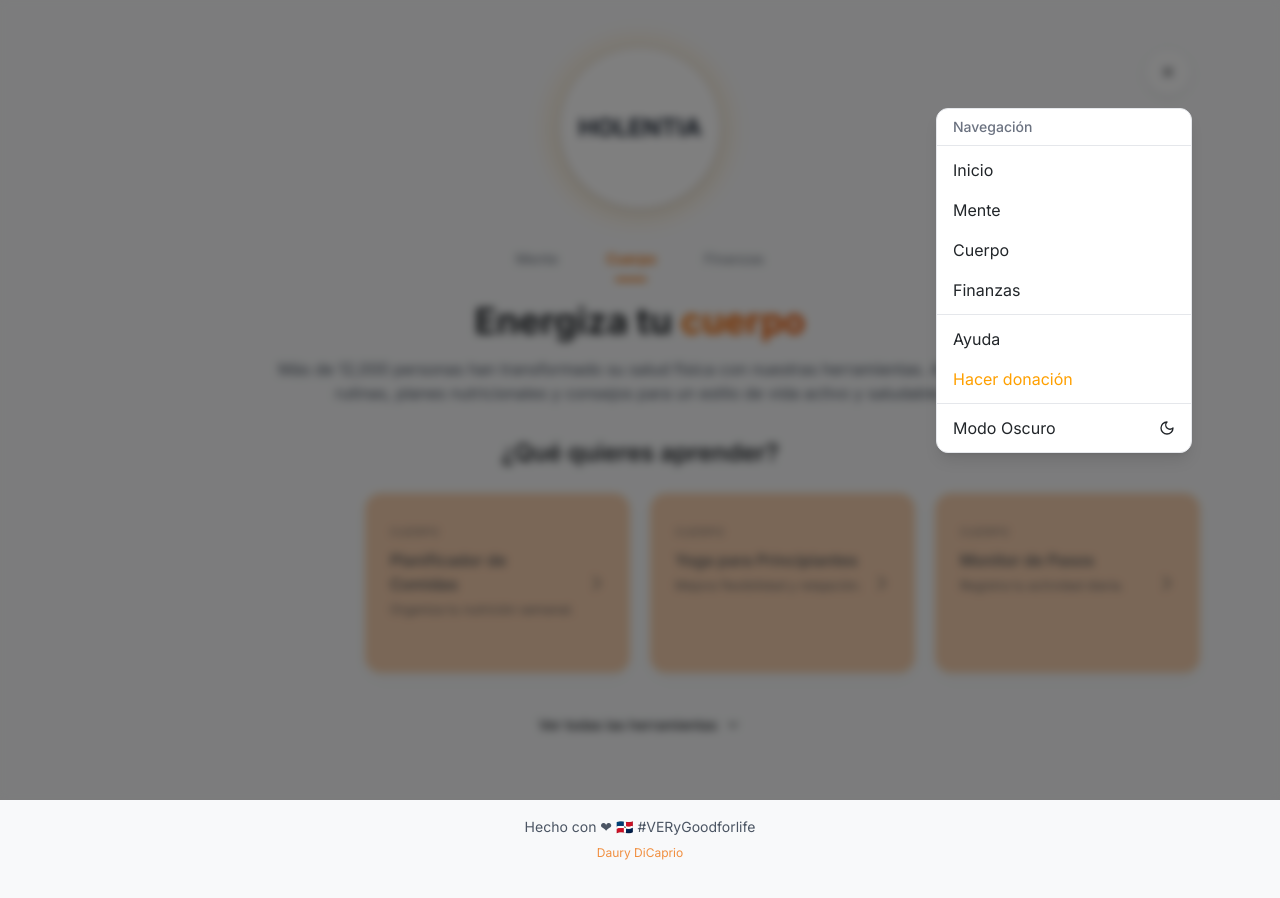
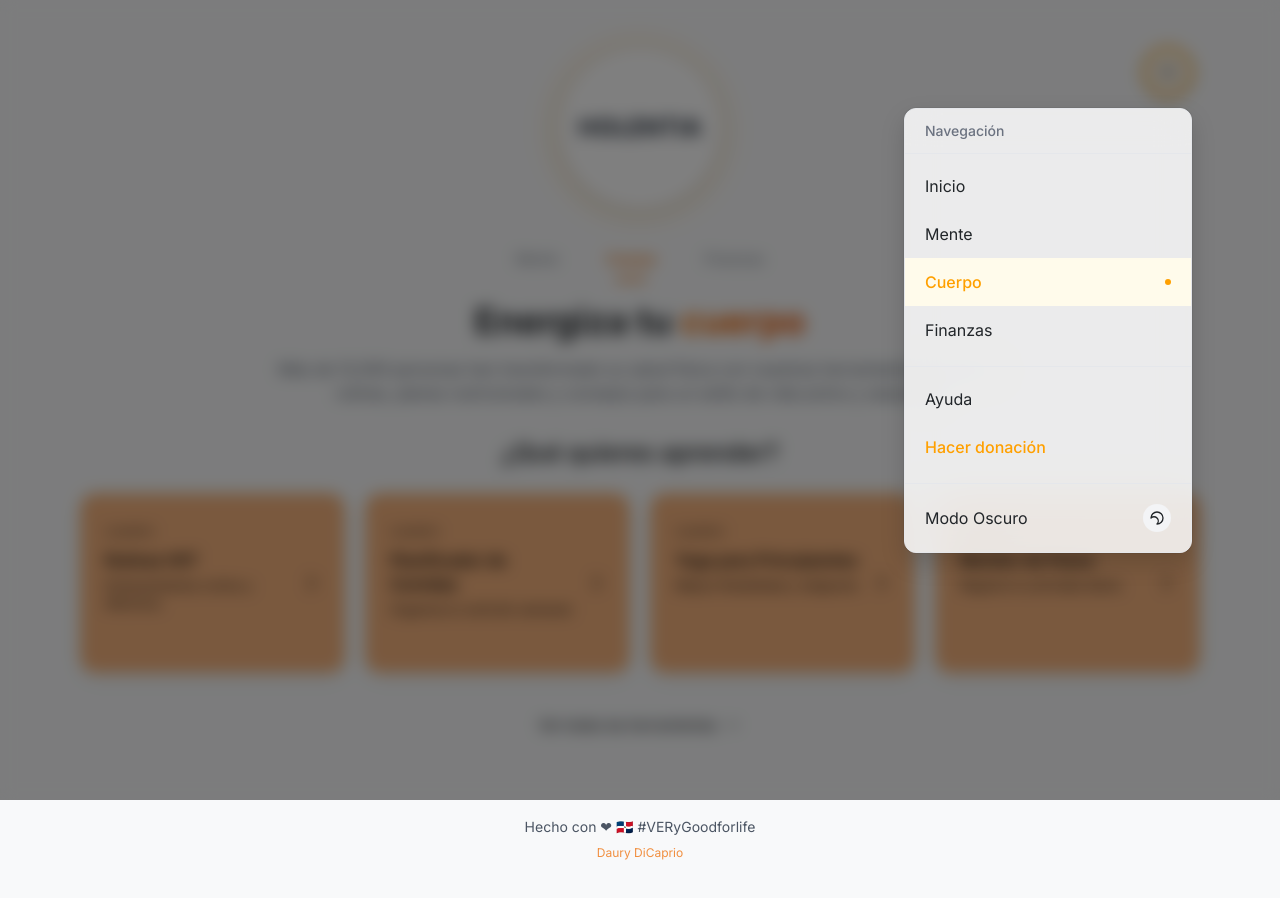
Before and after one commit to daurydicaprio/holentia-app, a Next.js app: page /cuerpo in a window 1280 px wide. Both pictures are taken after a click on the button "Abrir menú". Shown: the top 898 px of the page. Built offline with nearby package versions, Linux system fonts and the light colour scheme.

Commit message:
feat: enhance MainMenuButton animations
Add smoother transitions, tactile feedback, and visual effects.

Co-authored-by: Daury DiCaprio <67611334+daurydicaprio@users.noreply.github.com>

```diff
--- a/app/globals.css
+++ b/app/globals.css
@@ -475,4 +475,21 @@
   .main-menu-backdrop {
     z-index: 1999 !important;
   }
+
+  /* Añadir animación de ripple para el botón de menú */
+  @keyframes ripple {
+    0% {
+      transform: scale(0);
+      opacity: 0.7;
+    }
+    100% {
+      transform: scale(1);
+      opacity: 0;
+    }
+  }
+
+  .animate-ripple {
+    animation: ripple 0.7s ease-out forwards;
+    transform-origin: center;
+  }
 }
--- a/components/common/main-menu-button/main-menu-button.tsx
+++ b/components/common/main-menu-button/main-menu-button.tsx
@@ -1,4 +1,6 @@
 "use client"
+
+import type React from "react"
 
 import { useState, useEffect, useRef } from "react"
 import Link from "next/link"
@@ -8,6 +10,7 @@ import { Button } from "@/components/ui/button"
 import { Moon, Sun } from "lucide-react"
 import { usePathname } from "next/navigation"
 import { useHapticFeedback } from "@/hooks/use-haptic-feedback"
+import { motion, AnimatePresence } from "framer-motion"
 
 export default function MainMenuButton() {
   const [isMenuOpen, setIsMenuOpen] = useState(false)
@@ -16,6 +19,9 @@ export default function MainMenuButton() {
   const [mounted, setMounted] = useState(false)
   const { triggerHapticFeedback } = useHapticFeedback()
   const menuRef = useRef(null)
+  // Añadir estado para el efecto ripple
+  const [ripple, setRipple] = useState({ active: false, x: 0, y: 0 })
+  const buttonRef = useRef<HTMLButtonElement>(null)
 
   useEffect(() => {
     setMounted(true)
@@ -29,28 +35,46 @@ export default function MainMenuButton() {
   let donationTextColor = "#3B82F6" // Color azul por defecto
   let buttonAccentColor = "#3B82F6" // Color azul por defecto
   let buttonHoverBgColor = "rgba(59, 130, 246, 0.1)" // Color de fondo hover azul
+  let activeMenuItemBg = "rgba(59, 130, 246, 0.1)" // Color de fondo para ítem activo
 
   if (section === "mente") {
     donationTextColor = "#1976d2" // Color mente
     buttonAccentColor = "#1976d2" // Color mente
     buttonHoverBgColor = "rgba(25, 118, 210, 0.1)" // Color de fondo hover mente
+    activeMenuItemBg = "rgba(25, 118, 210, 0.15)" // Color de fondo para ítem activo
   } else if (section === "cuerpo") {
     donationTextColor = "#ffa000" // Color cuerpo
     buttonAccentColor = "#ffa000" // Color cuerpo
     buttonHoverBgColor = "rgba(255, 160, 0, 0.1)" // Color de fondo hover cuerpo
+    activeMenuItemBg = "rgba(255, 160, 0, 0.15)" // Color de fondo para ítem activo
   } else if (section === "finanzas") {
     donationTextColor = "#388e3c" // Color finanzas
     buttonAccentColor = "#388e3c" // Color finanzas
     buttonHoverBgColor = "rgba(56, 142, 60, 0.1)" // Color de fondo hover finanzas
+    activeMenuItemBg = "rgba(56, 142, 60, 0.15)" // Color de fondo para ítem activo
   }
 
   // Usar el tema resuelto para evitar parpadeos
   const currentTheme = mounted ? resolvedTheme : "light"
   const buttonBgColor = currentTheme === "dark" ? "rgba(30, 30, 30, 0.7)" : "rgba(255, 255, 255, 0.7)"
   const buttonBorderColor = currentTheme === "dark" ? "#333333" : "#e5e7eb"
+  const menuBgColor = currentTheme === "dark" ? "rgba(30, 30, 30, 0.85)" : "rgba(255, 255, 255, 0.85)"
 
-  const handleMenuToggle = () => {
-    triggerHapticFeedback("light")
+  const handleMenuToggle = (e: React.MouseEvent<HTMLButtonElement>) => {
+    // Mejorar el feedback táctil con intensidad basada en el estado del menú
+    triggerHapticFeedback(isMenuOpen ? "light" : "medium")
+
+    // Crear efecto ripple
+    if (buttonRef.current) {
+      const rect = buttonRef.current.getBoundingClientRect()
+      const x = e.clientX - rect.left
+      const y = e.clientY - rect.top
+      setRipple({ active: true, x, y })
+
+      // Desactivar el ripple después de la animación
+      setTimeout(() => setRipple({ active: false, x: 0, y: 0 }), 700)
+    }
+
     setIsMenuOpen(!isMenuOpen)
   }
 
@@ -60,13 +84,102 @@ export default function MainMenuButton() {
     setIsMenuOpen(false)
   }
 
+  // Prevenir scroll cuando el menú está abierto
+  useEffect(() => {
+    if (isMenuOpen) {
+      document.body.style.overflow = "hidden"
+    } else {
+      document.body.style.overflow = ""
+    }
+    return () => {
+      document.body.style.overflow = ""
+    }
+  }, [isMenuOpen])
+
+  // Cerrar el menú al presionar Escape
+  useEffect(() => {
+    const handleEscape = (e: KeyboardEvent) => {
+      if (e.key === "Escape" && isMenuOpen) {
+        setIsMenuOpen(false)
+      }
+    }
+
+    window.addEventListener("keydown", handleEscape)
+    return () => {
+      window.removeEventListener("keydown", handleEscape)
+    }
+  }, [isMenuOpen])
+
+  // Variantes de animación para el menú - Mejoradas para más fluidez
+  const menuVariants = {
+    hidden: {
+      opacity: 0,
+      scale: 0.95,
+      y: -10,
+      transition: {
+        duration: 0.2,
+        ease: [0.4, 0.0, 0.2, 1], // Curva de aceleración personalizada
+      },
+    },
+    visible: {
+      opacity: 1,
+      scale: 1,
+      y: 0,
+      transition: {
+        duration: 0.25,
+        ease: [0.0, 0.0, 0.2, 1], // Curva de desaceleración personalizada
+      },
+    },
+  }
+
+  // Variantes de animación para el backdrop - Mejoradas para más fluidez
+  const backdropVariants = {
+    hidden: {
+      opacity: 0,
+      transition: {
+        duration: 0.2,
+        ease: [0.4, 0.0, 0.2, 1], // Curva de aceleración personalizada
+      },
+    },
+    visible: {
+      opacity: 1,
+      transition: {
+        duration: 0.25,
+        ease: [0.0, 0.0, 0.2, 1], // Curva de desaceleración personalizada
+      },
+    },
+  }
+
+  // Variantes para el icono del menú - Nuevas animaciones más fluidas
+  const iconVariants = {
+    menu: {
+      rotate: 0,
+      scale: 1,
+      transition: { duration: 0.3, ease: [0.175, 0.885, 0.32, 1.275] }, // Efecto de rebote suave
+    },
+    close: {
+      rotate: 180,
+      scale: 1,
+      transition: { duration: 0.3, ease: [0.175, 0.885, 0.32, 1.275] }, // Efecto de rebote suave
+    },
+  }
+
   if (!mounted) {
     return null
+  }
+
+  // Determinar si una sección está activa
+  const isActive = (path: string) => {
+    if (path === "/") {
+      return pathname === "/"
+    }
+    return pathname.startsWith(path)
   }
 
   return (
     <div ref={menuRef} className="relative z-[2000] main-menu-button-container">
       <Button
+        ref={buttonRef}
         variant="outline"
         size="icon"
         style={{
@@ -74,15 +187,18 @@ export default function MainMenuButton() {
           width: "48px",
           borderRadius: "9999px",
           backgroundColor: buttonBgColor,
-          boxShadow: "0 2px 5px rgba(0, 0, 0, 0.08)",
-          border: `1.5px solid ${buttonBorderColor}`,
+          boxShadow: isMenuOpen
+            ? `0 3px 10px rgba(0, 0, 0, 0.15), 0 0 0 2px ${buttonAccentColor}`
+            : "0 2px 5px rgba(0, 0, 0, 0.08)",
+          border: `1.5px solid ${isMenuOpen ? buttonAccentColor : buttonBorderColor}`,
           backdropFilter: "blur(8px)",
           WebkitBackdropFilter: "blur(8px)",
-          transition: "all 0.2s ease",
+          transition: "all 0.3s cubic-bezier(0.175, 0.885, 0.32, 1.275)", // Transición más suave con rebote
           position: "relative",
           zIndex: 1000,
+          overflow: "hidden", // Para contener el efecto ripple
         }}
-        className="active:scale-95 transition-transform hover:bg-gray-100 dark:hover:bg-gray-800"
+        className="active:scale-90 transition-transform hover:bg-gray-100 dark:hover:bg-gray-800"
         onClick={handleMenuToggle}
         onMouseOver={(e) => {
           e.currentTarget.style.borderColor = buttonAccentColor
@@ -90,102 +206,228 @@ export default function MainMenuButton() {
           e.currentTarget.style.transform = "scale(1.05)"
         }}
         onMouseOut={(e) => {
+          if (!isMenuOpen) {
             e.currentTarget.style.borderColor = buttonBorderColor
             e.currentTarget.style.backgroundColor = buttonBgColor
+          }
           e.currentTarget.style.transform = "scale(1)"
         }}
+        aria-expanded={isMenuOpen}
+        aria-label={isMenuOpen ? "Cerrar menú" : "Abrir menú"}
       >
+        {/* Efecto ripple */}
+        {ripple.active && (
+          <span
+            className="absolute rounded-full bg-white/30 dark:bg-white/20 animate-ripple"
+            style={{
+              left: ripple.x,
+              top: ripple.y,
+              width: "120px",
+              height: "120px",
+              marginLeft: "-60px",
+              marginTop: "-60px",
+            }}
+          />
+        )}
+
+        <div className="relative w-6 h-6">
+          <AnimatePresence mode="wait">
             {isMenuOpen ? (
-          <X className="h-6 w-6 transition-transform duration-300" />
+              <motion.div
+                key="close"
+                initial={{ rotate: -90, opacity: 0 }}
+                animate={{ rotate: 0, opacity: 1 }}
+                exit={{ rotate: 90, opacity: 0 }}
+                transition={{ duration: 0.3, ease: [0.175, 0.885, 0.32, 1.275] }} // Transición más suave con rebote
+                className="absolute inset-0 flex items-center justify-center"
+              >
+                <X className="h-6 w-6" />
+              </motion.div>
             ) : (
-          <Menu className="h-6 w-6 transition-transform duration-300" />
+              <motion.div
+                key="menu"
+                initial={{ rotate: 90, opacity: 0 }}
+                animate={{ rotate: 0, opacity: 1 }}
+                exit={{ rotate: -90, opacity: 0 }}
+                transition={{ duration: 0.3, ease: [0.175, 0.885, 0.32, 1.275] }} // Transición más suave con rebote
+                className="absolute inset-0 flex items-center justify-center"
+              >
+                <Menu className="h-6 w-6" />
+              </motion.div>
             )}
+          </AnimatePresence>
+        </div>
       </Button>
 
+      <AnimatePresence>
         {isMenuOpen && (
-        <div
-          className="absolute right-0 top-[60px] w-64 bg-white dark:bg-gray-800 border border-gray-200 dark:border-gray-700 rounded-xl shadow-lg"
+          <>
+            <motion.div
+              initial="hidden"
+              animate="visible"
+              exit="hidden"
+              variants={menuVariants}
+              className="absolute right-0 top-[60px] w-72 border border-gray-200 dark:border-gray-700 rounded-xl shadow-lg overflow-hidden"
               style={{
-            animation: "fadeIn 0.2s ease-out",
                 zIndex: 2001,
-            backdropFilter: "blur(10px)",
-            WebkitBackdropFilter: "blur(10px)",
+                backdropFilter: "blur(16px)", // Aumentado para mejor efecto
+                WebkitBackdropFilter: "blur(16px)", // Aumentado para mejor efecto
+                backgroundColor: menuBgColor,
+                boxShadow: "0 10px 25px rgba(0, 0, 0, 0.15), 0 0 0 1px rgba(0, 0, 0, 0.05)", // Sombra mejorada
               }}
             >
-          <div className="py-2 px-4 border-b border-gray-200 dark:border-gray-700">
+              <div className="py-3 px-5 border-b border-gray-200 dark:border-gray-700">
                 <h3 className="text-sm font-medium text-gray-500 dark:text-gray-400">Navegación</h3>
               </div>
-          <div className="py-1">
+              <div className="py-2">
                 <Link
                   href="/"
-              className="block px-4 py-2 hover:bg-gray-100 dark:hover:bg-gray-700 transition-colors"
+                  className={`block px-5 py-3 transition-all duration-200 ${
+                    isActive("/")
+                      ? `font-medium bg-gray-100 dark:bg-gray-700`
+                      : `hover:bg-gray-100 dark:hover:bg-gray-700`
+                  }`}
                   onClick={handleLinkClick}
                 >
-              Inicio
+                  <div className="flex items-center">
+                    <span className="flex-grow">Inicio</span>
+                    {isActive("/") && (
+                      <motion.div
+                        initial={{ scale: 0 }}
+                        animate={{ scale: 1 }}
+                        transition={{ type: "spring", stiffness: 500, damping: 30 }}
+                        className="w-1.5 h-1.5 rounded-full bg-gray-500 dark:bg-gray-400"
+                      />
+                    )}
+                  </div>
                 </Link>
                 <Link
                   href="/mente"
-              className="block px-4 py-2 hover:bg-blue-50 dark:hover:bg-blue-900/20 transition-colors"
+                  className={`block px-5 py-3 transition-all duration-200 ${
+                    isActive("/mente")
+                      ? `font-medium text-[#1976d2] bg-blue-50 dark:bg-blue-900/20`
+                      : `hover:bg-blue-50 dark:hover:bg-blue-900/20`
+                  }`}
                   onClick={handleLinkClick}
                 >
-              Mente
+                  <div className="flex items-center">
+                    <span className="flex-grow">Mente</span>
+                    {isActive("/mente") && (
+                      <motion.div
+                        initial={{ scale: 0 }}
+                        animate={{ scale: 1 }}
+                        transition={{ type: "spring", stiffness: 500, damping: 30 }}
+                        className="w-1.5 h-1.5 rounded-full bg-[#1976d2]"
+                      />
+                    )}
+                  </div>
                 </Link>
                 <Link
                   href="/cuerpo"
-              className="block px-4 py-2 hover:bg-amber-50 dark:hover:bg-amber-900/20 transition-colors"
+                  className={`block px-5 py-3 transition-all duration-200 ${
+                    isActive("/cuerpo")
+                      ? `font-medium text-[#ffa000] bg-amber-50 dark:bg-amber-900/20`
+                      : `hover:bg-amber-50 dark:hover:bg-amber-900/20`
+                  }`}
                   onClick={handleLinkClick}
                 >
-              Cuerpo
+                  <div className="flex items-center">
+                    <span className="flex-grow">Cuerpo</span>
+                    {isActive("/cuerpo") && (
+                      <motion.div
+                        initial={{ scale: 0 }}
+                        animate={{ scale: 1 }}
+                        transition={{ type: "spring", stiffness: 500, damping: 30 }}
+                        className="w-1.5 h-1.5 rounded-full bg-[#ffa000]"
+                      />
+                    )}
+                  </div>
                 </Link>
                 <Link
                   href="/finanzas"
-              className="block px-4 py-2 hover:bg-green-50 dark:hover:bg-green-900/20 transition-colors"
+                  className={`block px-5 py-3 transition-all duration-200 ${
+                    isActive("/finanzas")
+                      ? `font-medium text-[#388e3c] bg-green-50 dark:bg-green-900/20`
+                      : `hover:bg-green-50 dark:hover:bg-green-900/20`
+                  }`}
                   onClick={handleLinkClick}
                 >
-              Finanzas
+                  <div className="flex items-center">
+                    <span className="flex-grow">Finanzas</span>
+                    {isActive("/finanzas") && (
+                      <motion.div
+                        initial={{ scale: 0 }}
+                        animate={{ scale: 1 }}
+                        transition={{ type: "spring", stiffness: 500, damping: 30 }}
+                        className="w-1.5 h-1.5 rounded-full bg-[#388e3c]"
+                      />
+                    )}
+                  </div>
                 </Link>
               </div>
-          <div className="py-1 border-t border-gray-200 dark:border-gray-700">
+              <div className="py-2 border-t border-gray-200 dark:border-gray-700 mt-1">
                 <Link
                   href="/ayuda"
-              className="block px-4 py-2 hover:bg-gray-100 dark:hover:bg-gray-700 transition-colors"
+                  className="block px-5 py-3 hover:bg-gray-100 dark:hover:bg-gray-700 transition-all duration-200"
                   onClick={handleLinkClick}
                 >
-              Ayuda
+                  <div className="flex items-center">
+                    <span className="flex-grow">Ayuda</span>
+                  </div>
                 </Link>
                 <Link
                   href="/apoyar"
-              className="block px-4 py-2 hover:bg-gray-100 dark:hover:bg-gray-700 transition-colors"
+                  className="block px-5 py-3 hover:bg-gray-100 dark:hover:bg-gray-700 transition-all duration-200 font-medium"
                   style={{ color: donationTextColor }}
                   onClick={handleLinkClick}
                 >
-              Hacer donación
+                  <div className="flex items-center">
+                    <span className="flex-grow">Hacer donación</span>
+                  </div>
                 </Link>
               </div>
-          <div className="py-1 border-t border-gray-200 dark:border-gray-700">
+              <div className="py-2 border-t border-gray-200 dark:border-gray-700 mt-1">
                 <button
                   onClick={() => {
                     triggerHapticFeedback("medium")
                     setTheme(currentTheme === "dark" ? "light" : "dark")
                     setIsMenuOpen(false)
                   }}
-              className="w-full text-left px-4 py-2 hover:bg-gray-100 dark:hover:bg-gray-700 transition-colors flex items-center justify-between"
+                  className="w-full text-left px-5 py-3 hover:bg-gray-100 dark:hover:bg-gray-700 transition-all duration-200"
                 >
+                  <div className="flex items-center justify-between">
                     <span>Modo {currentTheme === "dark" ? "Claro" : "Oscuro"}</span>
+                    <motion.div
+                      initial={{ rotate: 0 }}
+                      animate={{ rotate: 180 }}
+                      transition={{ duration: 0.5, ease: [0.175, 0.885, 0.32, 1.275] }}
+                      className="bg-gray-100 dark:bg-gray-700 p-1.5 rounded-full"
+                    >
                       {currentTheme === "dark" ? <Sun className="h-4 w-4" /> : <Moon className="h-4 w-4" />}
+                    </motion.div>
+                  </div>
                 </button>
               </div>
-        </div>
+            </motion.div>
+
+            {/* Backdrop mejorado */}
+            <motion.div
+              initial="hidden"
+              animate="visible"
+              exit="hidden"
+              variants={backdropVariants}
+              className="fixed inset-0"
+              style={{
+                zIndex: 1999,
+                backdropFilter: "blur(8px)",
+                WebkitBackdropFilter: "blur(8px)",
+                backgroundColor: "rgba(0, 0, 0, 0.5)",
+              }}
+              onClick={() => setIsMenuOpen(false)}
+            />
+          </>
         )}
-
-      {/* Backdrop simple para cerrar el menú al hacer clic fuera */}
-      {isMenuOpen && (
-        <div
-          className="fixed inset-0 bg-black/50 backdrop-blur-sm"
-          style={{ zIndex: 1999 }}
-          onClick={() => setIsMenuOpen(false)}
-        ></div>
-      )}
+      </AnimatePresence>
     </div>
   )
 }
```
Lines whose indentation alone changed are shown as unchanged.
